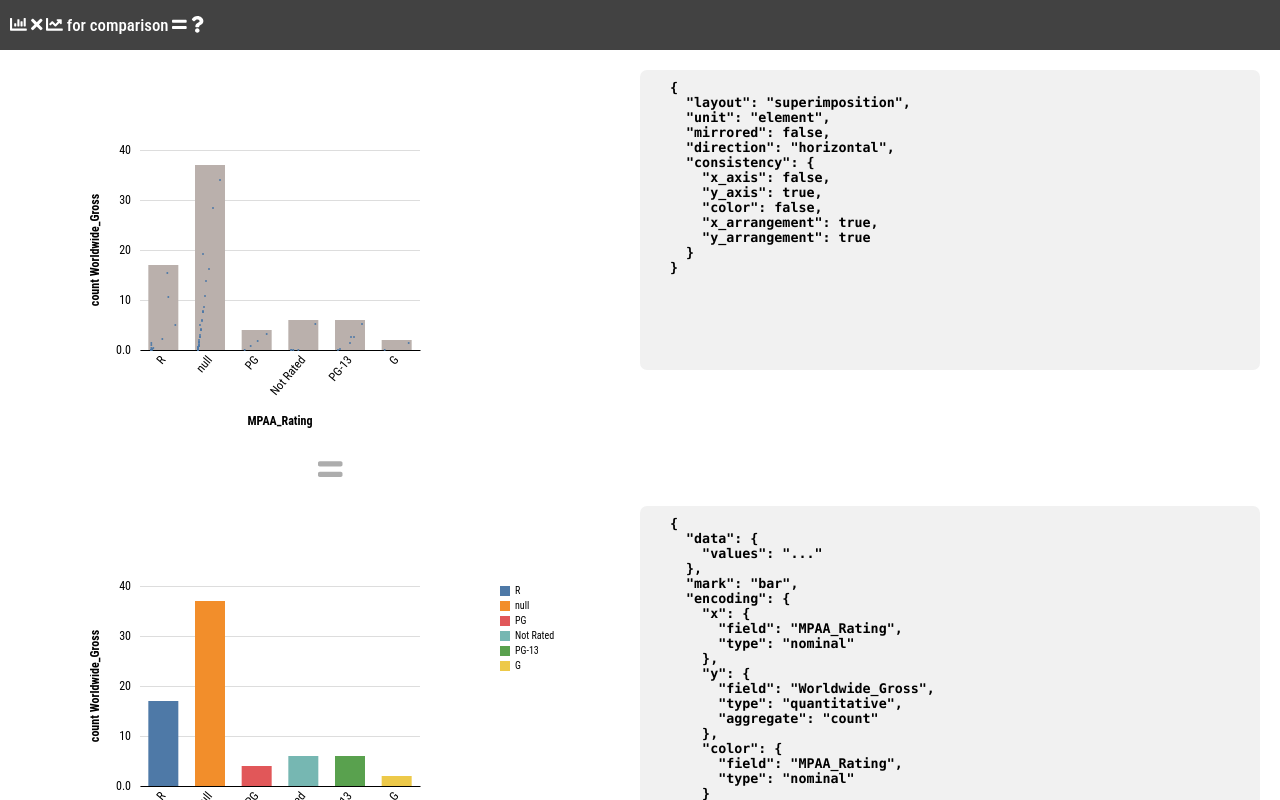
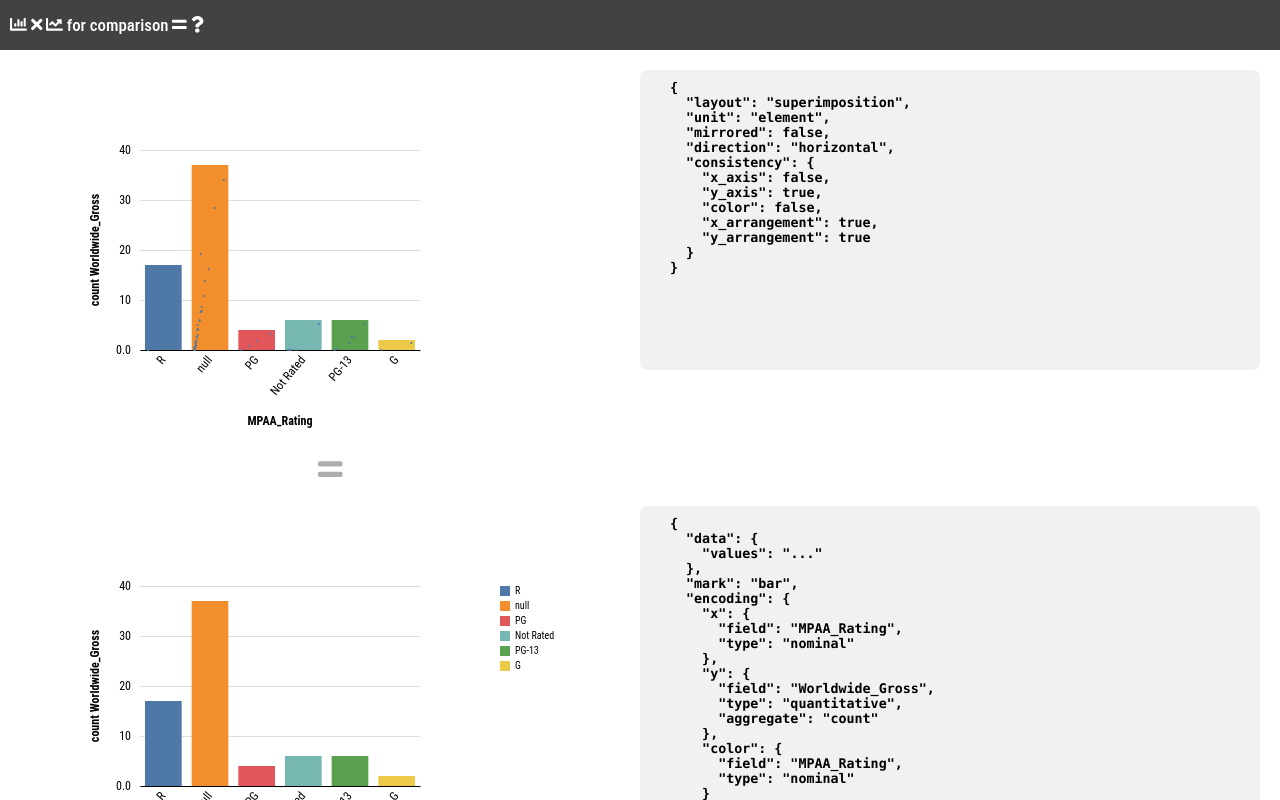
Before and after one commit to sehilyi/comparative-layout-explorer, a React app: page / in a window 1280 px wide. Built offline with nearby package versions, Linux system fonts and the light colour scheme.

Commit message:
Removed nesting with vertical direction

```diff
--- a/src/components/visualizations/comp-charts.ts
+++ b/src/components/visualizations/comp-charts.ts
@@ -113,8 +113,8 @@ export function renderSuperimposition(ref: SVGSVGElement, A: Spec, B: Spec, C: C
 
 export function renderNesting(ref: SVGSVGElement, A: Spec, B: Spec, C: CompSpec) {
   const {...consistency} = correctConsistency(A, B, C)
-  const {...styles} = getStyles(A, B, C, consistency)
   const {...domains} = getDomains(A, B, C, consistency)
+  const {...styles} = getStyles(A, B, C, consistency) // TODO: this should get domains parameter!
   const {...layouts} = getLayouts(A, B, C, consistency, styles)
 
   const svg = d3.select(ref).attr(_height, layouts.height).attr(_width, layouts.width)
@@ -122,7 +122,7 @@ export function renderNesting(ref: SVGSVGElement, A: Spec, B: Spec, C: CompSpec)
 
   /// A
   // TODO: color should be handled for visual clutter
-  renderChart(gA, A, {x: domains.A.x, y: domains.A.y}, {color: getConstantColor(10), cKey: "key"}, styles.A)
+  renderChart(gA, A, {x: domains.A.x, y: domains.A.y}, {color: getColor(domains.A.c), cKey: domains.A.ck}, styles.A)
 
   /// B
   const g = svg.append(_g).attr(_transform, translate(layouts.B.left, layouts.B.top))
@@ -134,79 +134,8 @@ export function renderNesting(ref: SVGSVGElement, A: Spec, B: Spec, C: CompSpec)
     let filteredSpec = {...B, data: {...B.data, values: filteredData}}
 
     // TODO: width and height is not included in styles => any way to make this more clear?
-    renderChart(gB, filteredSpec, {x: domains.Bs[i].x, y: domains.Bs[i].y}, {color: getColor(domains.Bs[i].c), cKey: "key"}, {...styles.B, width: layouts.subBs[i].width, height: layouts.subBs[i].height})
+    renderChart(gB, filteredSpec, {x: domains.Bs[i].x, y: domains.Bs[i].y}, {color: getColor(domains.Bs[i].c), cKey: domains.Bs[i].ck}, {...styles.B, width: layouts.subBs[i].width, height: layouts.subBs[i].height})
   }
-}
-
-// deprecated
-export function renderNest(ref: SVGSVGElement, A: Spec, B: Spec, C: CompSpec) {
-  // const chartsp = getChartSize(1, 1, {})
-  // const svg = d3.select(ref)
-  //   .attr(_height, chartsp.size.height)
-  //   .attr(_width, chartsp.size.width)
-
-  // { /// A
-  //   const g = svg.append(_g).attr(_transform, translate(chartsp.positions[0].left, chartsp.positions[0].top))
-
-  //   const aggD = getAggregatedDatas(A, B)
-  //   const xDomain = aggD.A.categories
-  //   const yDomain = aggD.A.values
-
-  //   const c = getConstantColor(10)
-  //   const {designs} = renderBarChart(g, A, {x: xDomain, y: yDomain}, {color: c, cKey: "key"}, {...DEFAULT_CHART_STYLE})
-
-  //   { /// B
-  //     const g = svg.append(_g)
-  //       .attr(_transform, translate(chartsp.positions[0].left + 0, chartsp.positions[0].top))
-
-  //     const aggD = getAggregatedDatas(A, B)
-  //     const chartWidth = designs["barWidth"], x = designs["x"], y = designs["y"], bandUnitSize = designs["bandUnitSize"]
-  //     const padding = 3
-  //     const innerChartWidth = chartWidth - padding * 2.0
-
-  //     for (let i = 0; i < aggD.A.categories.length; i++) {
-  //       const chartHeight = CHART_SIZE.height - y(aggD.A.data[i].value) - padding
-  //       const tg = g.append(_g)
-  //         .attr(_transform, translate(x(aggD.A.categories[i]) - chartWidth / 2.0 + bandUnitSize / 2.0 + padding, y(aggD.A.data[i].value) + padding));
-  //       const ttg = tg.append(_g).attr(_transform, translate(0, 0))
-
-  //       const yDomain = aggD.AbyB.data[i].values.map((d: object) => d["value"])
-
-  //       const noY = true
-  //       const noX = true
-  //       const noGrid = true
-
-  //       if (C.direction === "horizontal") {
-  //         renderBarChart(
-  //           ttg,
-  //           B, {
-  //             x: aggD.B.categories,
-  //             y: yDomain
-  //           }, {color: d3.scaleOrdinal().range(getBarColor(aggD.B.categories.length)), cKey: "key"},
-  //           {...DEFAULT_CHART_STYLE, noX, noY, noGrid, barGap: 0, width: innerChartWidth, height: chartHeight, altVals: aggD.AbyB.data[i].values})
-  //       }
-  //       else {  // C.direction === "vertical"
-  //         const xDomain = aggD.AbyB.data[i].values.map((d: object) => d["key"])
-  //         const yDomain = [d3.sum(aggD.AbyB.data[i].values.map((d: object) => d["value"]))]
-  //         const c = d3.scaleOrdinal()
-  //           .domain(xDomain)
-  //           .range(getBarColor(aggD.B.categories.length))
-
-  //         // TODO: last one (i.e., on the top) is not rendered at all
-  //         for (let j = 0; j < xDomain.length; j++) {  // add bar one by one
-  //           const {x, y} = renderAxes(ttg, [xDomain[j]], yDomain, B, {...DEFAULT_CHART_STYLE, noX, noY, noGrid, width: innerChartWidth, height: chartHeight});
-  //           renderBars(ttg, [aggD.AbyB.data[i].values[j]], "value", "key", 1, x as ScaleBand<string>, y as ScaleLinear<number, number>, {color: c, cKey: "key"}, {
-  //             ...DEFAULT_CHART_STYLE, noX, noY, noGrid, barGap: 0, width: innerChartWidth, height: chartHeight,
-  //             yOffsetData: [{
-  //               key: xDomain[j], value: j == 0 ? 0 :
-  //                 d3.sum(aggD.AbyB.data[i].values.slice(0, j).map((d: object) => d["value"]))
-  //             }]
-  //           })
-  //         }
-  //       }
-  //     }
-  //   }
-  // }
 }
 
 export function renderBlend(ref: SVGSVGElement, A: Spec, B: Spec, C: CompSpec) {
--- a/src/components/visualizations/data-handler/domain-calculator.ts
+++ b/src/components/visualizations/data-handler/domain-calculator.ts
@@ -141,6 +141,7 @@ export function getDomains(A: Spec, B: Spec, C: CompSpec, consistency: Consisten
       const aggD = getAggregatedDatas(A, B)
       ax = aggD.A.categories
       ay = aggD.A.values
+
       ac = [""]
       ack = A.encoding.x.field  // default, not meaningful
 
@@ -157,15 +158,16 @@ export function getDomains(A: Spec, B: Spec, C: CompSpec, consistency: Consisten
       const aggD = getAggregatedDatas(A, B)
       ax = aggD.A.categories
       ay = aggD.A.values
-      ac = [""]
-      ack = A.encoding.x.field  // default, not meaningful
+
+      ac = typeof A.encoding.color !== "undefined" ? uniqueValues(A.data.values, A.encoding.color.field) : [""]
+      ack = typeof A.encoding.color !== "undefined" ? A.encoding.color.field : A.encoding.x.field
+      bc = typeof B.encoding.color !== "undefined" ? uniqueValues(B.data.values, B.encoding.color.field) : [""]
+      bck = typeof B.encoding.color !== "undefined" ? B.encoding.color.field : B.encoding.x.field
 
       for (let i = 0; i < aggD.A.categories.length; i++) {
         let filteredData = getFilteredData(B.data.values, A.encoding.x.field, aggD.A.categories[i])
         let bx = filteredData.map(d => d[B.encoding.x.field])
         let by = filteredData.map(d => d[B.encoding.y.field])
-        bc = typeof B.encoding.color !== "undefined" ? uniqueValues(B.data.values, B.encoding.color.field) : [""]
-        bck = typeof B.encoding.color !== "undefined" ? B.encoding.color.field : B.encoding.x.field
         Bs.push({x: bx, y: by, c: bc, ck: bck})
       }
     }
--- a/src/components/visualizations/design-settings.ts
+++ b/src/components/visualizations/design-settings.ts
@@ -29,7 +29,7 @@ export function getExampleSpecs(): {A: Spec, B: Spec, C: CompSpec} {
       encoding: {
         x: {field: "US_Gross", type: "quantitative"},
         y: {field: "Worldwide_Gross", type: "quantitative", aggregate: "count"},
-        color: {field: "MPAA_Rating", type: "nominal"}
+        // color: {field: "MPAA_Rating", type: "nominal"}
       }
     },
     C: {
@@ -90,7 +90,7 @@ export const DEFAULT_FONT = "Roboto Condensed";
 // bar
 export const BAR_GAP = 10;
 export const GAP_BETWEEN_CHARTS = 20;
-export const MAX_BAR_WIDTH = 30;
+export const MAX_BAR_WIDTH = 100;
 
 export const BAR_COLOR = '#4E79A7';
 export const BAR_COLOR2 = '#F28E2B';
--- a/src/components/visualizations/scatterplots/index.ts
+++ b/src/components/visualizations/scatterplots/index.ts
@@ -3,7 +3,7 @@ import * as d3 from 'd3';
 import {translate, ifUndefinedGetDefault, uniqueValues} from 'src/useful-factory/utils';
 import {CHART_SIZE, getChartSize, _width, _height, _g, _transform, getColor, getConstantColor, CHART_MARGIN, _stroke_width, _stroke, _opacity, _fill, _r, _cx, _cy, _circle} from '../design-settings';
 import {Spec} from 'src/models/simple-vega-spec';
-import {SCATTER_POINT_OPACITY, SCATTER_POINT_STROKE, SCATTER_POITN_STROKE_WIDTH} from './default-design';
+import {SCATTER_POINT_OPACITY} from './default-design';
 import {renderAxes} from '../axes';
 import {renderLegend} from '../legends';
 import {LEGEND_PADDING} from '../legends/default-design';
@@ -65,8 +65,8 @@ export function renderPoints(
     .attr(_cx, d => x(d[xKey]))
     .attr(_cy, d => y(d[yKey]))
     .attr(_opacity, SCATTER_POINT_OPACITY)
-    .attr(_stroke, SCATTER_POINT_STROKE)
-    .attr(_stroke_width, SCATTER_POITN_STROKE_WIDTH)
+    .attr(_stroke, styles.stroke)
+    .attr(_stroke_width, styles.stroke_width)
     .attr(_fill, d => c.color(d[c.cKey]) as string)
     .attr(_r, styles.pointSize)
 }
```
